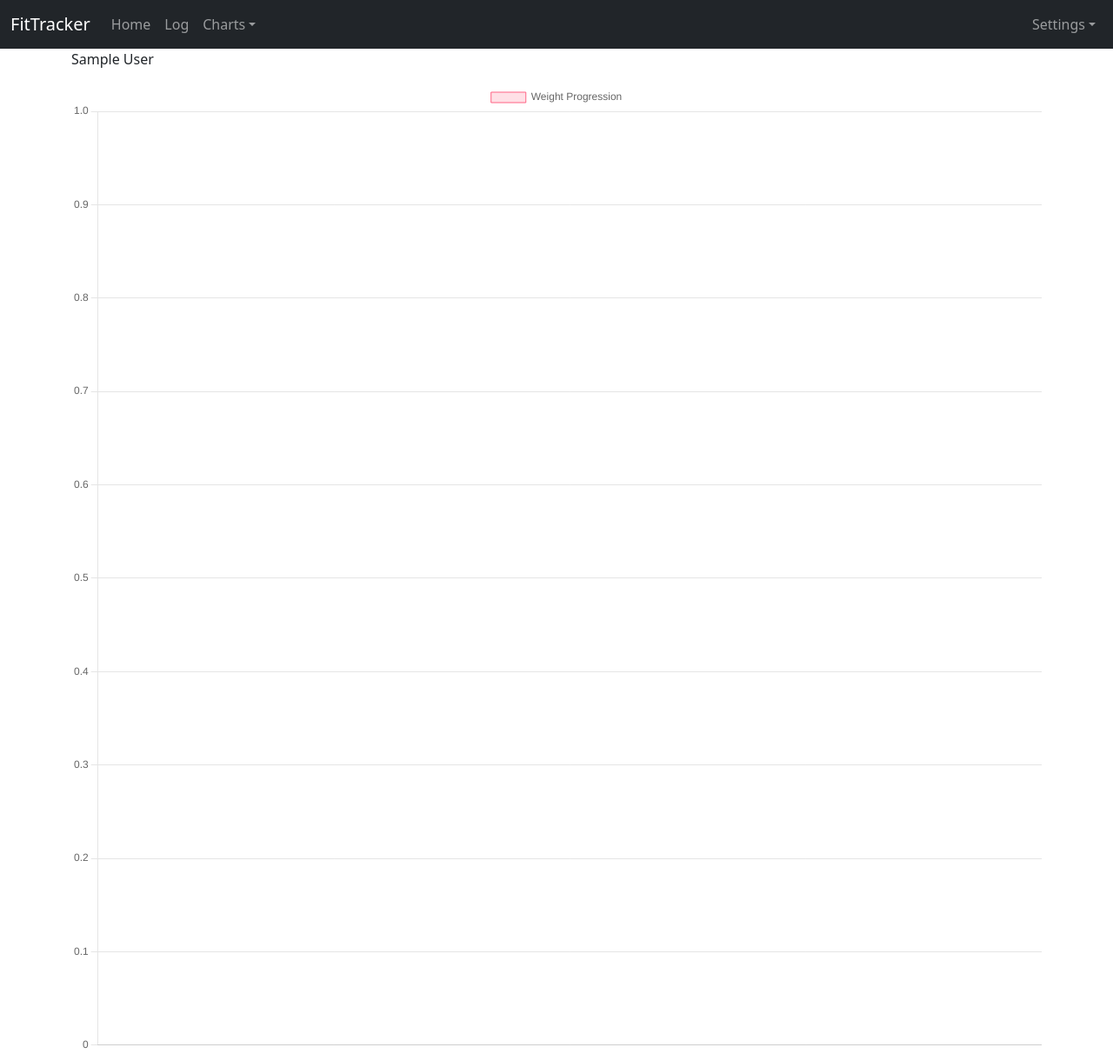
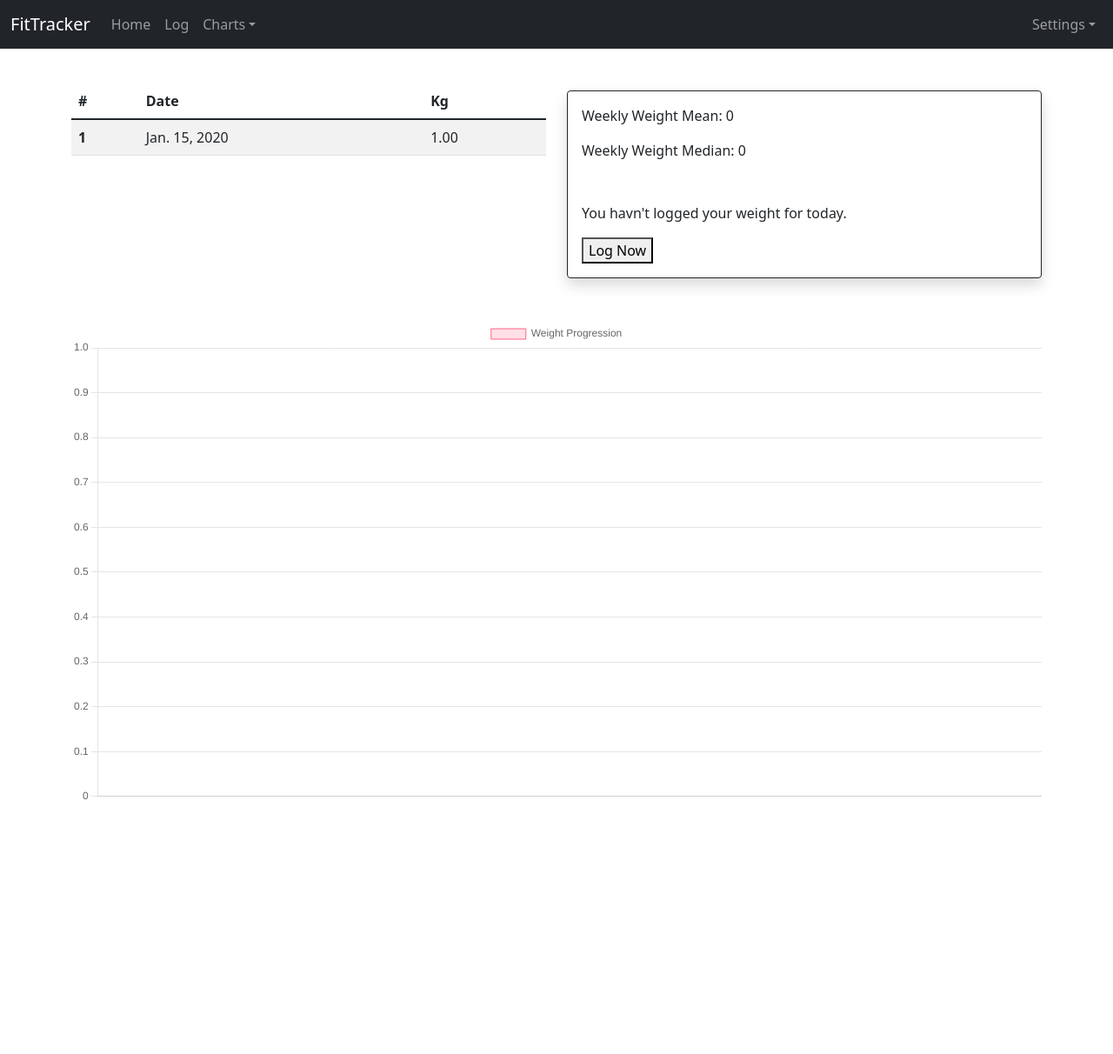
Before and after one commit to KevinLe563/FitTracker, a Django app: page /weightlog/chart/1 in a window 1280 px wide. Shown: the whole page at 87% size. After the commit the page ends 920 px from the top, so only its background shows below. Run offline with Django 4.2, Linux system fonts and the light colour scheme; a user stored in the database is signed in; tables that the repository leaves empty hold one stand-in row (values such as "Sample post"); data that the repository does not hold is empty; some libraries are stand-ins or nearby versions.

Commit message:
edit chart page

```diff
--- a/weighttracker/weightlog/templates/linechart.html
+++ b/weighttracker/weightlog/templates/linechart.html
@@ -66,11 +66,50 @@
   {% endblock %}
 </script>
 {% block content %}
+<div class="container">
+  <div class="row">
+    <div class="col">
+      <table style="margin-top: 3em;" class="table table-striped">
+        <thead>
+          <tr>
+            <th style="padding-top: 0px;" scope="col">#</th>
+            <th  style="padding-top: 0px;" scope="col">Date</th>
+            <th style="padding-top: 0px;" scope="col">Kg</th>
+          </tr>
+        </thead>
+        <tbody>
+          {% for weight in weights %}
+            <tr>
+              <th scope="row">{{ forloop.counter }}</th>
+              <td>{{ weight.date }}</td>
+              <td>{{ weight.kg }}</td>
+            </tr>
+          {% endfor %}
+        </tbody>
+      </table>
+    </div>
+    <div class="col">
+      <div style="margin-top: 3em;" class="container shadow p-3 mb-5 bg-white rounded border border-dark">
+        <p>Weekly Weight Mean: {{ week_mean }}</p>
+        <p>Weekly Weight Median: {{ week_median }}</p>
+        {% if today_weight %}
+          <p style="margin-top: 3em;">Today's Weight: {{today_weight.0.kg}}</p>
+          <button onclick="location.href = '{% url 'weight-update' today_weight.0.pk %}';">Update</button>
+        {% else %}
+          <p style="margin-top: 3em;">
+            You havn't logged your weight for today.
+          </p>
+          <button onclick="location.href = '{% url 'weight-create' %}';">Log Now</button>
+        {% endif %}
+      </div>
+    </div>
+  </div>
+</div>
+
 <div class='container-sm'>
 <div class="row">
-  <div class="col-sm-12" url-endpoint='{% url "api-data" 7 %}'>
-    <p>{{ my_user.first_name }} {{ my_user.last_name }}</p>
-    <canvas id="myChart" width="400" height="400"></canvas>
+  <div style="margin-bottom: 3em;" class="col-sm-12" url-endpoint='{% url "api-data" 7 %}'>
+    <canvas id="myChart" width="400" height="200"></canvas>
   </div>
 </div>
 </div>
--- a/weighttracker/weightlog/views.py
+++ b/weighttracker/weightlog/views.py
@@ -145,12 +145,37 @@ class WeightDelete(LoginRequiredMixin, DeleteView):
 class lineChart(LoginRequiredMixin, generic.View):
     permission_classes = [IsAuthenticated]
     def get(self, request, *args, **kwargs):
+        my_user = request.user
         # comma needed
         pk_tuple = kwargs['pk'],
         pk = pk_tuple[0]
+
+        # data for table
+        weights = Weight.objects.filter(user=request.user)
+        if weights:
+            qs = Weight.objects.filter(user=request.user)[:7]
+            weights = Weight.objects.filter(id__in=qs)
+
+        # personal stats
+        user_weights_week = weights.filter(date__gte=(datetime.datetime.now() - datetime.timedelta(days=7)).date())
+        if user_weights_week:
+            mean = round(sum(weight.kg for weight in user_weights_week) / len(user_weights_week), 2)
+            ordered = sorted(user_weights_week, key=operator.attrgetter('kg'))
+            median = ordered[(len(user_weights_week) - 1) // 2].kg
+        else:
+            mean = 0
+            median = 0
+
+        today_weight = Weight.objects.filter(user=request.user).filter(date=datetime.datetime.now())
+
         context = {
-            "my_user": request.user,
+            "my_user": my_user,
             "pk": pk,
+            "weights": weights,
+            'week_mean': mean,
+            'week_median': median,
+            'user_weights': user_weights_week,
+            'today_weight': today_weight,
         }
         return render(request, 'linechart.html', context=context)
 
```
